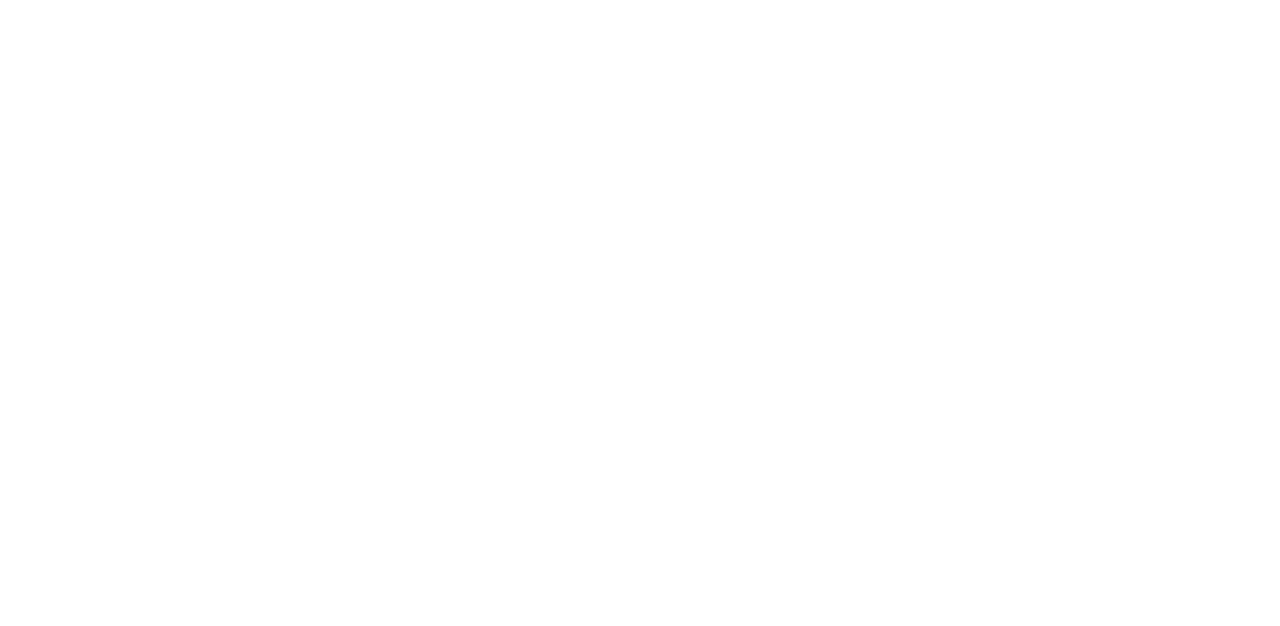
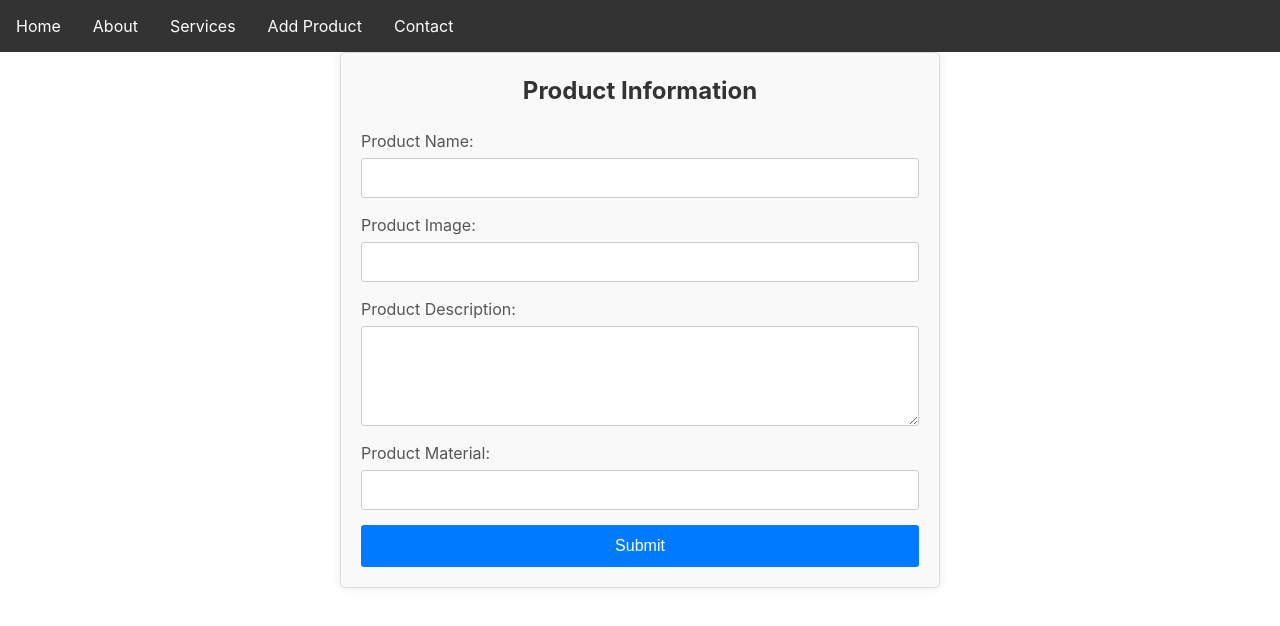
Before and after one commit to git-sandip/cms_react, a React (Vite) app: page /addProduct in a window 1280 px wide. Before the commit this address had no page. Shown: the top 626 px of the page. Built offline with nearby package versions, Linux system fonts and the light colour scheme.

Commit message:
CURD Operation

```diff
--- a/src/App.jsx
+++ b/src/App.jsx
@@ -1,11 +1,13 @@
 import { BrowserRouter, Route, Routes } from "react-router-dom";
 import Home from "./pages/Home";
+import AddProduct from "./pages/AddProduct";
 
 function App() {
   return (
     <BrowserRouter>
       <Routes>
         <Route path="/" element={<Home />} />
+        <Route path="/addProduct" element={<AddProduct />} />
       </Routes>
     </BrowserRouter>
   );
--- a/src/components/Navbar.jsx
+++ b/src/components/Navbar.jsx
@@ -1,14 +1,14 @@
 import "../css/Navbar.css";
-
+import { Link } from "react-router-dom";
 const Navbar = () => {
   return (
     <>
       <div className="navbar">
-        <a href="#">Home</a>
-        <a href="#">About</a>
-        <a href="#">Services</a>
-        <a href="#">Portfolio</a>
-        <a href="#">Contact</a>
+        <Link to="/">Home</Link>
+        <Link to="/">About</Link>
+        <Link to="/">Services</Link>
+        <Link to="/addProduct">Add Product</Link>
+        <Link to="/">Contact</Link>
       </div>
     </>
   );
--- /dev/null
+++ b/src/css/AddProduct.css
@@ -0,0 +1,58 @@
+#product-form {
+  width: 80%;
+  max-width: 600px;
+  margin: 0 auto;
+  padding: 20px;
+  background-color: #f9f9f9;
+  border: 1px solid #ddd;
+  border-radius: 5px;
+  box-shadow: 0 0 10px rgba(0, 0, 0, 0.1);
+}
+
+#product-form h2 {
+  font-size: 1.5rem;
+  margin-bottom: 20px;
+  text-align: center;
+  color: #333;
+}
+
+#product-form form {
+  display: flex;
+  flex-direction: column;
+}
+
+#product-form label {
+  font-size: 1rem;
+  margin-bottom: 5px;
+  color: #555;
+}
+
+#product-form input[type="text"],
+#product-form textarea {
+  width: 100%;
+  padding: 10px;
+  margin-bottom: 15px;
+  border: 1px solid #ccc;
+  border-radius: 3px;
+  font-size: 1rem;
+}
+
+#product-form textarea {
+  resize: vertical;
+  min-height: 100px;
+}
+
+#product-form button {
+  background-color: #007bff;
+  color: #fff;
+  padding: 12px 20px;
+  border: none;
+  border-radius: 3px;
+  cursor: pointer;
+  font-size: 1rem;
+  transition: background-color 0.3s;
+}
+
+#product-form button:hover {
+  background-color: #0056b3;
+}
--- /dev/null
+++ b/src/pages/AddProduct.jsx
@@ -0,0 +1,74 @@
+import { useState } from "react";
+import Navbar from "../components/Navbar";
+import "../css/AddProduct.css";
+import axios from "axios";
+import { useNavigate } from "react-router-dom";
+const AddProduct = () => {
+  const [productImageURL, setProductImageURL] = useState("");
+  const [productName, setProductName] = useState("");
+  const [productDesc, setProductDesc] = useState("");
+  const [productMaterial, setProductMaterial] = useState("");
+  const navigate = useNavigate();
+  const addProduct = async (e) => {
+    e.preventDefault();
+    const response = await axios.post(
+      "https://652fbacd6c756603295d8edd.mockapi.io/product",
+      {
+        productImage: productImageURL,
+        productDescription: productDesc,
+        productName: productName,
+        productMaterial: productMaterial,
+      }
+    );
+    if (response.status === 201) {
+      navigate("/");
+    } else {
+      alert("Error");
+    }
+  };
+  return (
+    <>
+      <Navbar />
+      <div id="product-form">
+        <h2>Product Information</h2>
+        <form onSubmit={addProduct}>
+          <label htmlFor="productName">Product Name:</label>
+          <input
+            onChange={(e) => setProductName(e.target.value)}
+            type="text"
+            id="productName"
+            name="productName"
+          />
+
+          <label htmlFor="productImageURL">Product Image:</label>
+          <input
+            onChange={(e) => setProductImageURL(e.target.value)}
+            type="text"
+            id="productImageURL"
+            name="productImageURL"
+          />
+
+          <label htmlFor="productDescription">Product Description:</label>
+          <textarea
+            onChange={(e) => setProductDesc(e.target.value)}
+            id="productDescription"
+            name="productDescription"
+            rows="4"
+          ></textarea>
+
+          <label htmlFor="productMaterial">Product Material:</label>
+          <input
+            onChange={(e) => setProductMaterial(e.target.value)}
+            type="text"
+            id="productMaterial"
+            name="productMaterial"
+          />
+
+          <button type="submit">Submit</button>
+        </form>
+      </div>
+    </>
+  );
+};
+
+export default AddProduct;
--- a/src/pages/Home.jsx
+++ b/src/pages/Home.jsx
@@ -8,7 +8,7 @@
 
   const fetchProducts = async () => {
     const response = await axios.get(
-      "https://652fbacd6c756603295d8edd.mockapi.io/products"
+      "https://652fbacd6c756603295d8edd.mockapi.io/product"
     );
     setProducts(response.data);
   };
```
